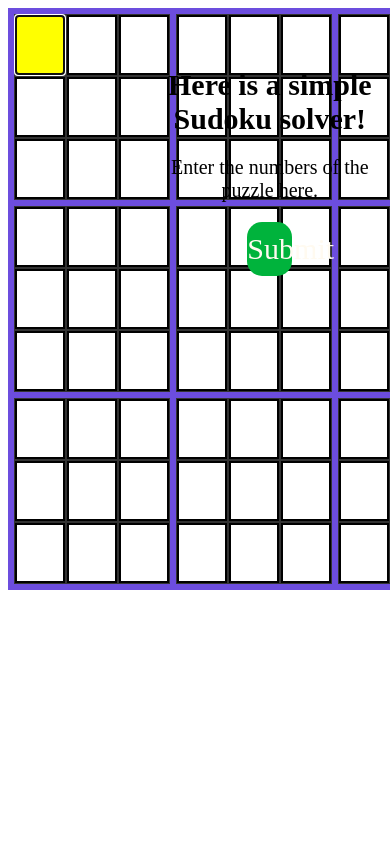
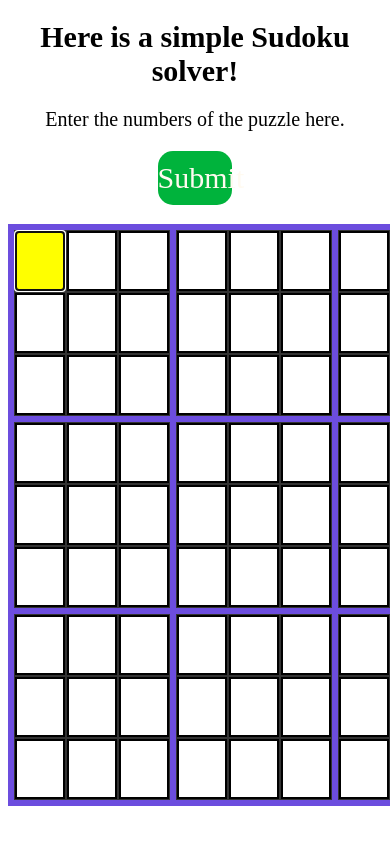
Before and after one commit to Pranaav-raju/sudoku, a Flask app: page / in a window 390 px wide; the page is wider, and only the part inside the window is pictured. Run offline with Flask 2, Linux system fonts and the light colour scheme; some web fonts are replaced.

Commit message:
Add check for screen width
Add CSS code for different screen sizes.
In grid.html, move the puzzle code after the text to show text on top for small screens.

```diff
--- a/static/grid.css
+++ b/static/grid.css
@@ -9,17 +9,44 @@ form {
 
 h1 {
     font-size: 30px;
-    margin-top: 10%;
 }
 
-div.puzzle, div.text {
-    display: inline;
-    font-size: 20px;
+/* Elements for full-sized screens */
+@media only screen and (min-width: 1045px) {
+    h1 {
+        margin-top: 10%;
+    }
+    div.puzzle, div.text {
+        display: inline;
+        font-size: 20px;
+    }
+    div.puzzle {
+        float: left;
+        width: 40%;
+    }
+    div.text {
+        float: right;
+        text-align: center;
+        width: 60%;
+        margin-right: auto;
+    }
 }
 
-div.puzzle {
-    float: left;
-    width: 40%;
+/* Elements for mobile and other small screens */
+@media only screen and (max-width: 1044px) {
+    div.puzzle {
+        float: center;
+        width: 100%;
+    }
+    div.puzzle, div.text {
+        font-size: 20px;
+    }
+    div.text {
+        text-align: center;
+        width: 100%;
+        margin-right: auto;
+        margin-bottom: 5%;
+    }
 }
 
 div.submit {
@@ -38,13 +65,7 @@ div.submit:hover {
       background-color: rgb(74, 74, 206);
 }
 
-div.text {
-    float: right;
-    margin-top: 10%;
-    text-align: center;
-    width: 60%;
-    margin-right: auto;
-}
+
 
 .grid-container {
     display: inline-grid;
```
Also changed, not shown: templates/grid.html (+19 -19 lines).
